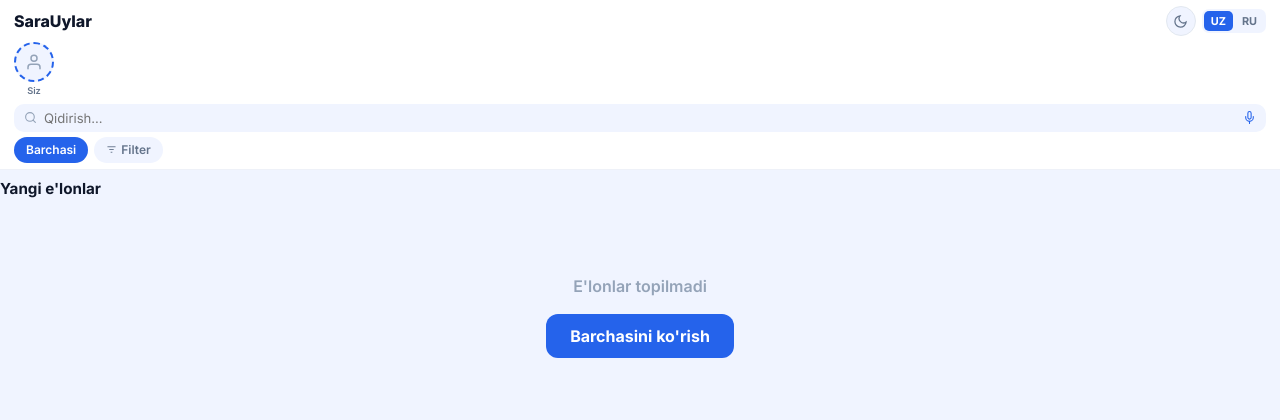
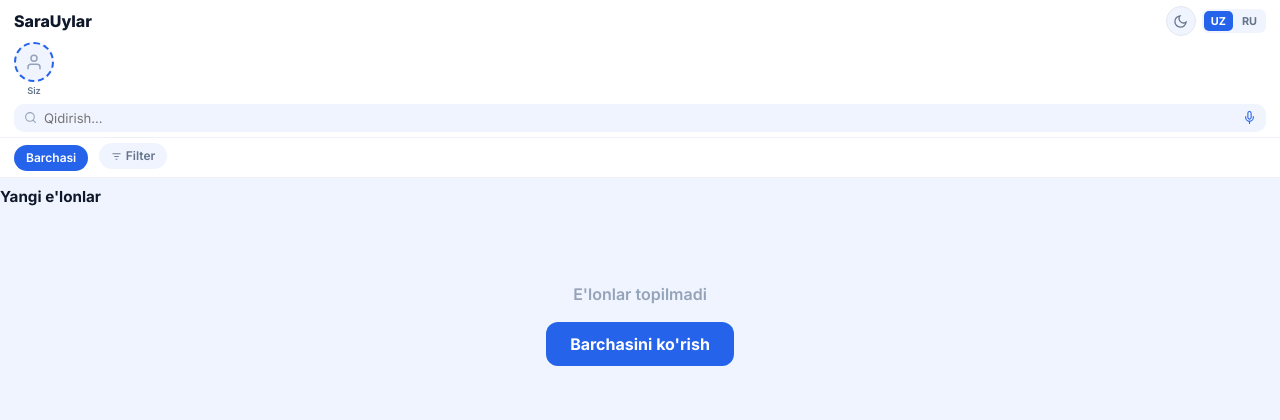
Before and after one commit to Iftix0r/UylarSara, a Django app: template templates/index.html in a window 1280 px wide. Shown: the top 420 px of the page. Run offline with Django 4.2, Linux system fonts and the light colour scheme; the template is opened without the code that fills it, so the values that code supplies are empty; some libraries are stand-ins or nearby versions.

Commit message:
filter chips always fixed below topbar

```diff
--- a/templates/index.html
+++ b/templates/index.html
@@ -61,20 +61,11 @@
     </form>
   </div>
 
-  <!-- Kategoriya chips -->
-  <div id="topbar-chips" style="display:flex;gap:6px;overflow-x:auto;scrollbar-width:none;padding:0 14px 6px;max-height:40px;opacity:1;transition:max-height .25s ease,opacity .25s ease">
-    <a href="/" style="padding:4px 12px;border-radius:16px;font-size:.75rem;font-weight:600;white-space:nowrap;text-decoration:none;flex-shrink:0;{% if not request.GET.category and not request.GET.q %}background:#2563eb;color:#fff{% else %}background:#f0f4ff;color:#64748b{% endif %}">{% if request.session.lang == 'ru' %}Все{% else %}Barchasi{% endif %}</a>
-    {% for cat in categories %}
-    <a href="?category={{ cat.slug }}" style="padding:4px 12px;border-radius:16px;font-size:.75rem;font-weight:600;white-space:nowrap;text-decoration:none;flex-shrink:0;{% if request.GET.category == cat.slug %}background:#2563eb;color:#fff{% else %}background:#f0f4ff;color:#64748b{% endif %}">{{ cat.name }}</a>
-    {% endfor %}
-    <div onclick="openFilter()" style="padding:4px 12px;border-radius:16px;font-size:.75rem;font-weight:600;white-space:nowrap;cursor:pointer;flex-shrink:0;background:#f0f4ff;color:#64748b;display:flex;align-items:center;gap:4px">
-      <svg width="11" height="11" viewBox="0 0 24 24" fill="none" stroke="currentColor" stroke-width="2" stroke-linecap="round"><line x1="4" y1="6" x2="20" y2="6"/><line x1="8" y1="12" x2="16" y2="12"/><line x1="11" y1="18" x2="13" y2="18"/></svg>Filter
-    </div>
-  </div>
+  <!-- Kategoriya chips topbar ichida yo'q — sticky-chips ishlatiladi -->
 </div>
 
 <!-- Chips — har doim tepada qotib turadi -->
-<div id="sticky-chips" style="display:none;position:fixed;left:0;right:0;background:#fff;z-index:998;border-bottom:1px solid #eef1f8;padding:5px 14px 6px;overflow-x:auto;scrollbar-width:none;white-space:nowrap">
+<div id="sticky-chips" style="position:fixed;left:0;right:0;background:#fff;z-index:998;border-bottom:1px solid #eef1f8;padding:5px 14px 6px;overflow-x:auto;scrollbar-width:none;white-space:nowrap;top:0">
   <a href="/" style="display:inline-block;padding:4px 12px;border-radius:16px;font-size:.75rem;font-weight:600;text-decoration:none;margin-right:6px;{% if not request.GET.category and not request.GET.q %}background:#2563eb;color:#fff{% else %}background:#f0f4ff;color:#64748b{% endif %}">{% if request.session.lang == 'ru' %}Все{% else %}Barchasi{% endif %}</a>
   {% for cat in categories %}
   <a href="?category={{ cat.slug }}" style="display:inline-block;padding:4px 12px;border-radius:16px;font-size:.75rem;font-weight:600;text-decoration:none;margin-right:6px;{% if request.GET.category == cat.slug %}background:#2563eb;color:#fff{% else %}background:#f0f4ff;color:#64748b{% endif %}">{{ cat.name }}</a>
@@ -121,9 +112,11 @@ if (window.Telegram?.WebApp?.initData) {
     const searchRow  = document.getElementById("topbar-search");
 
     function setMainPadding() {
-        const h = topbar.offsetHeight;
+        const sc = document.getElementById('sticky-chips');
+        const h = topbar.offsetHeight + (sc ? sc.offsetHeight : 0);
         const main = document.querySelector('main');
         if (main) main.style.paddingTop = h + 'px';
+        if (sc) sc.style.top = topbar.offsetHeight + 'px';
     }
     requestAnimationFrame(setMainPadding);
     new ResizeObserver(setMainPadding).observe(topbar);
@@ -147,7 +140,7 @@ if (window.Telegram?.WebApp?.initData) {
             collapsed = false;
             if (storiesRow) { storiesRow.style.maxHeight='70px'; storiesRow.style.opacity='1'; storiesRow.style.padding='4px 14px 4px'; }
             if (searchRow)  { searchRow.style.maxHeight='60px';  searchRow.style.opacity='1';  searchRow.style.padding='2px 14px 5px'; }
-            if (stickyChips) stickyChips.style.display = 'none';
+            if (stickyChips) stickyChips.style.opacity = '1';
             setTimeout(setMainPadding, 220);
         }
     }, { passive: true });
```
